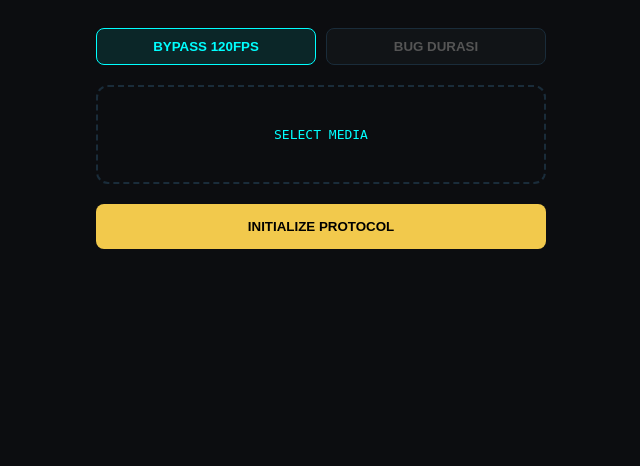
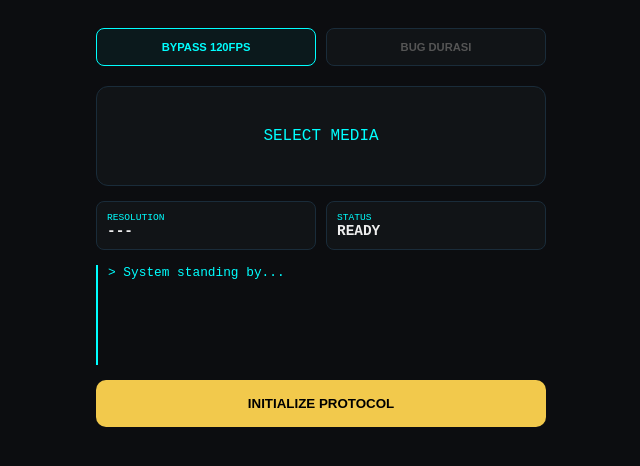
Before and after one commit to Hxchi-code/NoX, a Flask app: page / in a window 1280 px wide. Shown: the top 466 px of the page, without its empty margins (319-959 px from the left). Run offline with Flask 3, Linux system fonts and the light colour scheme.

Commit message:
Update index.html

```diff
--- a/templates/index.html
+++ b/templates/index.html
@@ -2,55 +2,80 @@
 <html lang="id">
 <head>
     <meta charset="UTF-8">
-    <title>NOXVEILL ENGINE</title>
+    <title>NOXVEILL ENGINE V3.0</title>
     <style>
-        body { background: #0c0d10; color: #00ffff; font-family: monospace; display: flex; justify-content: center; padding: 20px; }
+        body { background: #0c0d10; color: #00ffff; font-family: 'Courier New', monospace; padding: 20px; display: flex; justify-content: center; }
         .wrapper { width: 100%; max-width: 450px; }
-        .feature-selector { display: flex; gap: 10px; margin-bottom: 20px; }
-        .btn-mode { flex: 1; padding: 10px; background: #111417; border: 1px solid #1a2c3a; color: #555; cursor: pointer; border-radius: 8px; font-weight: bold; }
-        .btn-mode.active { border-color: #00ffff; color: #00ffff; background: rgba(0,255,255,0.1); }
-        .upload-zone { border: 2px dashed #1a2c3a; padding: 40px; text-align: center; border-radius: 12px; cursor: pointer; }
-        .btn-init { width: 100%; padding: 15px; margin-top: 20px; background: #f2c94c; border: none; border-radius: 8px; font-weight: bold; cursor: pointer; }
+        /* Tombol 2 Fitur */
+        .feature-grid { display: grid; grid-template-columns: 1fr 1fr; gap: 10px; margin-bottom: 20px; }
+        .btn-mode { padding: 12px; background: #111417; border: 1px solid #1a2c3a; color: #555; cursor: pointer; border-radius: 8px; font-weight: bold; font-size: 0.7rem; }
+        .btn-mode.active { border-color: #00ffff; color: #00ffff; background: rgba(0,255,255,0.05); }
+
+        .upload-zone { border: 1px solid #1a2c3a; padding: 40px; text-align: center; border-radius: 12px; cursor: pointer; background: #111417; }
+        .status-grid { display: grid; grid-template-columns: 1fr 1fr; gap: 10px; margin-top: 15px; }
+        .info-box { background: #111417; padding: 10px; border-radius: 8px; border: 1px solid #1a2c3a; }
+        .box-val { font-size: 0.9rem; font-weight: bold; color: #eee; }
+        .log-box { margin-top: 15px; border-left: 2px solid #00ffff; padding-left: 10px; height: 100px; overflow-y: auto; font-size: 0.8rem; }
+        .init-btn { width: 100%; padding: 16px; background: #f2c94c; border: none; border-radius: 10px; font-weight: bold; margin-top: 15px; cursor: pointer; }
     </style>
 </head>
 <body>
 <div class="wrapper">
-    <div class="feature-selector">
-        <button class="btn-mode active" id="btn-bypass" onclick="setMode('bypass')">BYPASS 120FPS</button>
-        <button class="btn-mode" id="btn-bug" onclick="setMode('bug')">BUG DURASI</button>
+    <div class="feature-grid">
+        <button class="btn-mode active" id="btn-bypass" onclick="setMode('bypass', this)">BYPASS 120FPS</button>
+        <button class="btn-mode" id="btn-bug" onclick="setMode('bug', this)">BUG DURASI</button>
     </div>
 
     <div class="upload-zone" onclick="document.getElementById('fileInput').click()">
-        <input type="file" id="fileInput" hidden>
+        <input type="file" id="fileInput" hidden onchange="handleFile(this)">
         <div id="fileLabel">SELECT MEDIA</div>
     </div>
 
-    <button class="btn-init" onclick="runEngine()">INITIALIZE PROTOCOL</button>
+    <div class="status-grid">
+        <div class="info-box"><div style="font-size:0.6rem">RESOLUTION</div><div class="box-val" id="res">---</div></div>
+        <div class="info-box"><div style="font-size:0.6rem">STATUS</div><div class="box-val" id="stat">READY</div></div>
+    </div>
+
+    <div class="log-box" id="logs">> System standing by...</div>
+    <button class="init-btn" onclick="run()">INITIALIZE PROTOCOL</button>
 </div>
 
 <script>
     let mode = 'bypass';
-    function setMode(m) {
+    function setMode(m, el) {
         mode = m;
         document.querySelectorAll('.btn-mode').forEach(b => b.classList.remove('active'));
-        document.getElementById('btn-'+m).classList.add('active');
+        el.classList.add('active');
     }
 
-    function runEngine() {
+    function handleFile(input) {
+        const file = input.files[0];
+        document.getElementById('fileLabel').innerText = file.name;
+        const video = document.createElement('video');
+        video.src = URL.createObjectURL(file);
+        video.onloadedmetadata = () => {
+            document.getElementById('res').innerText = video.videoWidth + 'x' + video.videoHeight;
+        };
+    }
+
+    async function run() {
         const file = document.getElementById('fileInput').files[0];
-        if(!file) return alert('Pilih file dulu!');
+        if(!file) return alert('Pilih video dulu!');
+
+        document.getElementById('stat').innerText = "PROCESSING";
+        document.getElementById('logs').innerText += "\n> Processing " + mode + "...";
 
         const fd = new FormData();
         fd.append('video', file);
         fd.append('mode', mode);
 
-        fetch('/convert', {method: 'POST', body: fd})
-        .then(res => res.blob()).then(blob => {
-            const a = document.createElement('a');
-            a.href = URL.createObjectURL(blob);
-            a.download = mode + '_' + file.name;
-            a.click();
-        });
+        const res = await fetch('/process', {method:'POST', body: fd});
+        const blob = await res.blob();
+        const a = document.createElement('a');
+        a.href = URL.createObjectURL(blob);
+        a.download = mode + "_" + file.name;
+        a.click();
+        document.getElementById('stat').innerText = "SUCCESS";
     }
 </script>
 </body>
```
